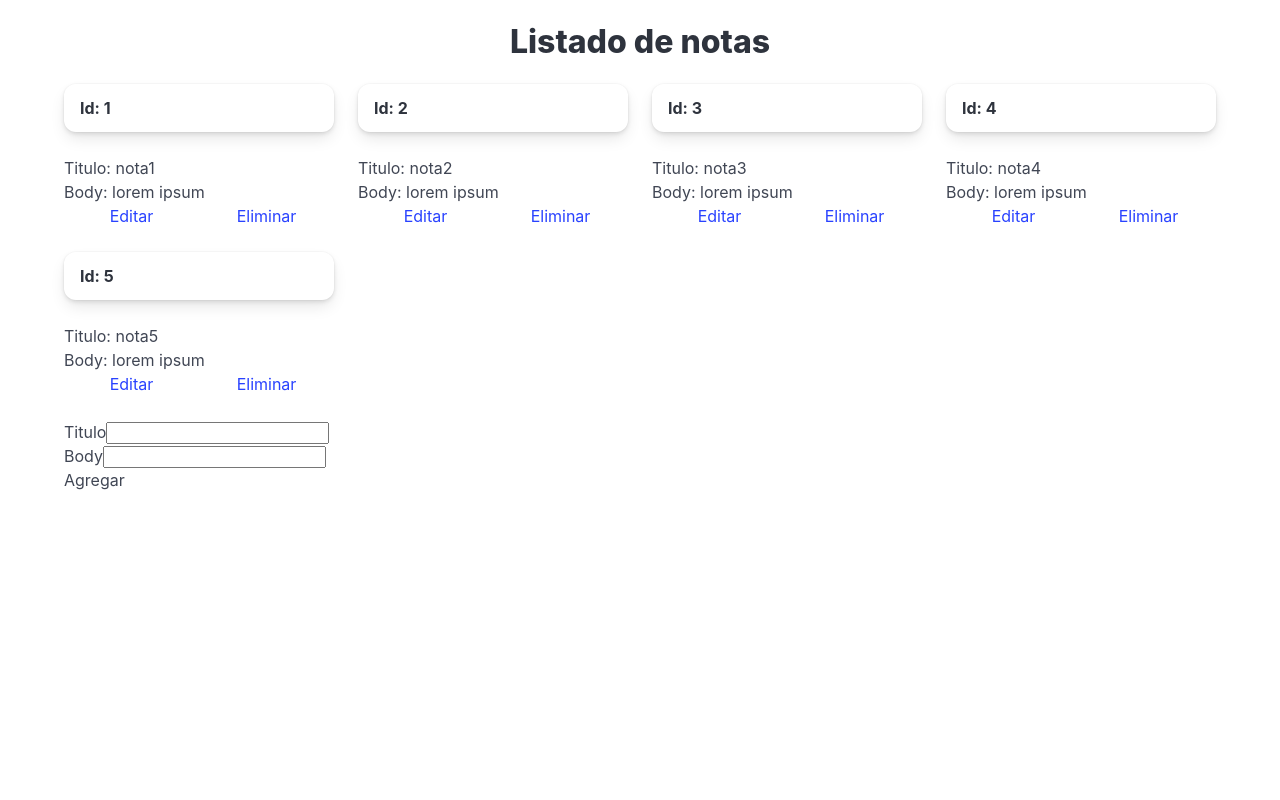
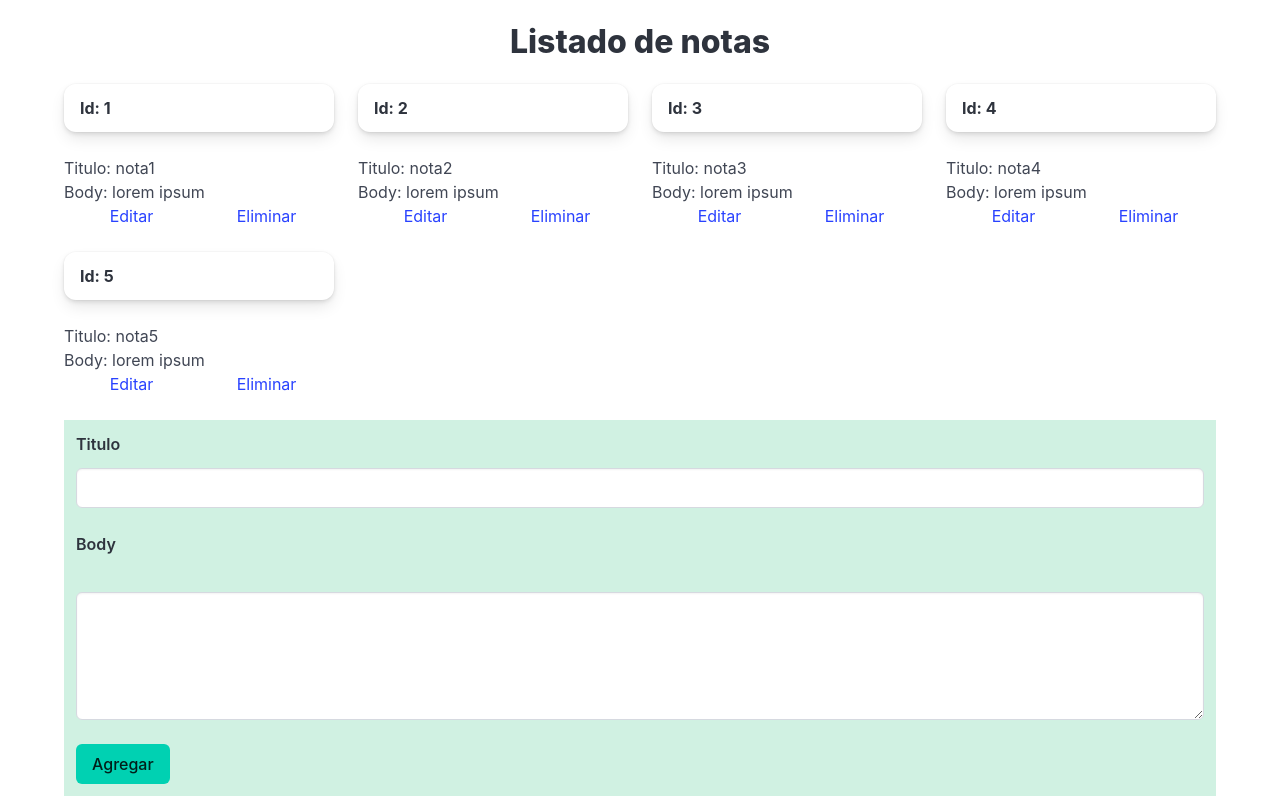
Before and after one commit to juanPabloCesarini/react-CI4, a React (Create React App) app in the folder notes-app/: page / in a window 1280 px wide. Built offline with nearby package versions, Linux system fonts and the light colour scheme.

Commit message:
aplicando estilos a formularios

```diff
--- a/notes-app/src/components/Form.jsx
+++ b/notes-app/src/components/Form.jsx
@@ -24,16 +24,27 @@ export default function Form({ notes, setNotes }) {
         setNote(initialNotes);
     }
     return (
+        <div className="has-background-success-light p-3">
+            <form onSubmit={(ev) => addNote(ev)}>
+                <div className="field">
+                    <label className='label' htmlFor="title">Titulo</label>
+                </div>
+                <div className="control">
+                    <input className="input" id='title' value={note.title} type="text" onChange={(ev) => setNote({ ...note, title: ev.target.value })} />
+                </div>
+                <br />
+                <div className="field">
+                    <label className='label' htmlFor="body">Body</label>
+                </div>
+                <br />
+                <div className="control">
+                    <textarea className="textarea" id='body' value={note.body} type="text" onChange={(ev) => setNote({ ...note, body: ev.target.value })}></textarea>
+                </div>
+                <br />
+                <button className='button is-primary'>Agregar</button>
+            </form>
+        </div>
 
-        <form onSubmit={(ev) => addNote(ev)}>
-            <label htmlFor="title">Titulo</label>
-            <input id='title' value={note.title} type="text" onChange={(ev) => setNote({ ...note, title: ev.target.value })} />
-            <br />
-            <label htmlFor="body">Body</label>
-            <input id='body' value={note.body} type="text" onChange={(ev) => setNote({ ...note, body: ev.target.value })} />
-            <br />
-            <button >Agregar</button>
-        </form>
 
     )
 }
--- a/notes-app/src/components/Note.jsx
+++ b/notes-app/src/components/Note.jsx
@@ -27,18 +27,24 @@ const Note = ({ note, deleteNote, updateNote }) => {
                 <p className="card-content">
                     {
                         modeEdit ?
-                            <label>
-                                Título
-                                <input type="text" value={item.title} onChange={(ev) => setItem({ ...item, title: ev.target.value })} />
-                            </label>
+                            <div className="field">
+                                <label className="label" htmlFor="">Titulo</label>
+                                <div className="control">
+                                    <input className="input" type="text" value={item.title} onChange={(ev) => setItem({ ...item, title: ev.target.value })} />
+                                </div>
+                            </div>
+
                             : <div>Titulo: {note.title}</div>
                     }
                     {
                         modeEdit ?
-                            <label>
-                                Cuerpo
-                                <input type="text" value={item.body} onChange={(ev) => setItem({ ...item, body: ev.target.value })} />
-                            </label>
+                            <div className="field">
+                                <label className="label" htmlFor="">Cuerpo</label>
+                                <div className="control">
+                                    <textarea className="textarea" value={item.body} onChange={(ev) => setItem({ ...item, body: ev.target.value })}></textarea>
+                                </div>
+                            </div>
+
                             : <div>Body: {note.body}</div>
                     }
 
```
